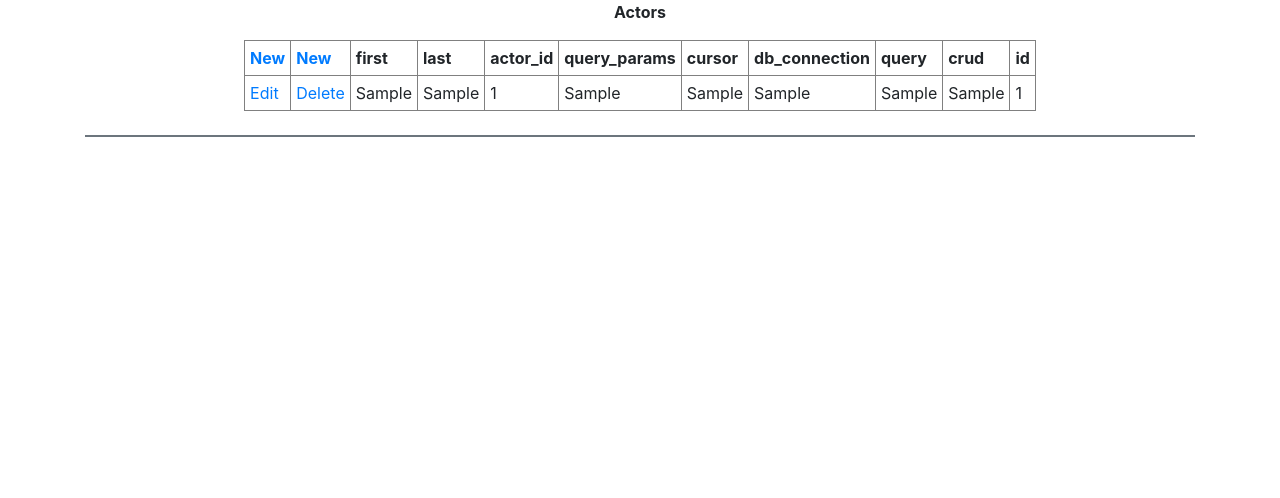
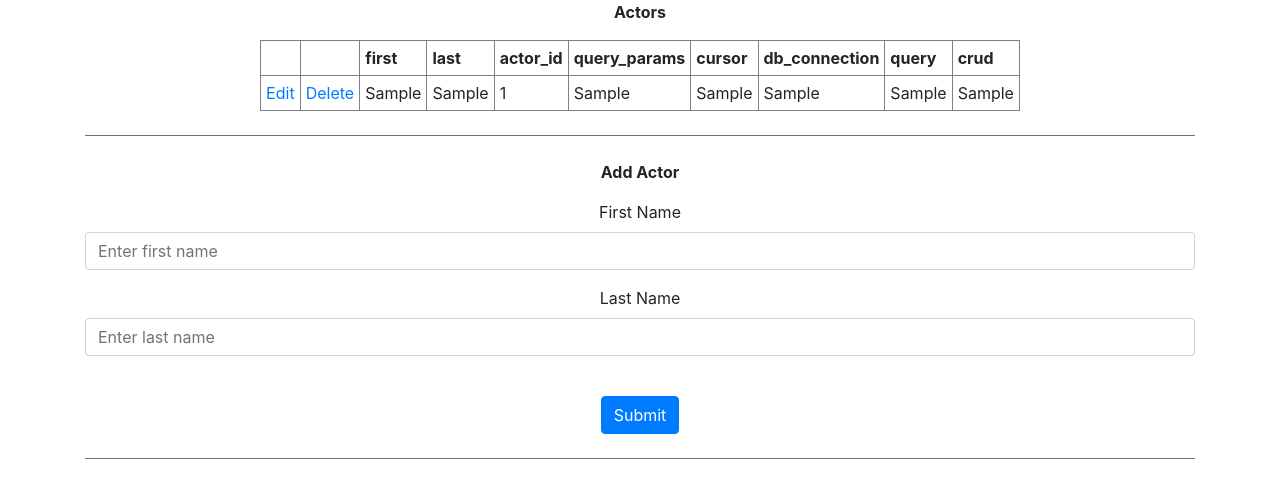
Before and after one commit to yoparky/flask_db_website, a Flask app: page /actors in a window 1280 px wide. Shown: the part 56-554 px from the top of the page. Run offline with Flask 2, Linux system fonts and the light colour scheme; tables that the repository leaves empty or names only in its code hold one stand-in row (values such as "Sample post"); some libraries are stand-ins or nearby versions.

Commit message:
Implement actors entity

```diff
--- a/website/templates/actors.html
+++ b/website/templates/actors.html
@@ -11,8 +11,9 @@
     <tr>
         <!-- Iterate through each key in the first entry to get the
         column name -->
-        <th><a href="new/new_actor.html">New</a></th> <!-- TODO -->
-        <th><a href="new/new_actor.html">New</a></th> <!-- TODO -->
+        <th><a href="#"></a></th>
+        <th><a href="#"></a></th>
+        {% if actors|length > 0 %}
             {% for key in actors[0].keys() %}
 
             <!-- Create a <th> tag with the key inside of it, this will be
@@ -21,14 +22,16 @@
 
             <!-- End of this for loop -->
             {% endfor %}
+        {% endif %}
+
     </tr>
     <tbody>
 
-    <!-- Now, iterate through every person in bsg_people -->
+    <!-- Now, iterate through every row -->
     {% for person in actors %}
     <tr>
-        <td><a href="edit/edit_actor.html">Edit</a></td> <!-- TODO -->
-        <td><a href="delete/delete_actor.html">Delete</a></td> <!-- TODO -->
+        <td><a href="edit_actor/{{person.actor_id}}">Edit</a></td>
+        <td><a href="delete_actor/{{person.actor_id}}">Delete</a></td>
         <!-- Then iterate through every key in the current person dictionary -->
         {% for key in person.keys() %}
         <!-- Create a <td> element with the value of that key in it -->
@@ -38,6 +41,28 @@
     {% endfor %}
 </table>
 <br />
+{% endblock %}
 
+{% block form %}
+
+<!-- Form -->
+<div id="container">
+    <form method="POST" id="New_Person">
+        <br />
+        <p><strong>Add Actor</strong></p>
+        <div class="form-group">
+            <label for="fname">First Name</label>
+            <input type="text" class="form-control" id="fname" name="fname" placeholder="Enter first name">
+        </div>
+        <div class="form-group">
+            <label for="lname">Last Name</label>
+            <input type="text" class="form-control" id="lname" name="lname" placeholder="Enter last name">
+        </div>
+        <br />
+        <button type="submit" class="btn btn-primary">Submit</button>
+        <br />
+        <br />
+    </form>
+</div>
 
 {% endblock %}
--- a/website/views_actors.py
+++ b/website/views_actors.py
@@ -3,61 +3,68 @@
 from .database import db_connector as db
 from .database import script
 
-#TODO: Implement off of the views_employee.py file. DONE THIS
-
 views_actors = Blueprint('views_actors', __name__)
 # connect to database
 db_connection = db.connect_to_database()
 
+
 @views_actors.route('/actors', methods=["POST", "GET"])
 def actors():
-    if request.method == "GET":
-        query = "SELECT * FROM Actors;"
-        cursor = db.execute_query(db_connection=db_connection, query=query)
-        result = cursor.fetchall()
-        return render_template("actors.html", actors=result)
+    if request.method == "POST":
+        # grab input
+        fname = request.form["fname"]
+        lname = request.form["lname"]
+        # validate - Should refactor
+        if len(fname) < 2:
+            script.flashMessage('First name', 1, 'error')
+        elif len(lname) < 2:
+            script.flashMessage('Last name', 1, 'error')
+        else:
+            # add to db
+            query = "INSERT INTO Actors (first, last) VALUES (%s, %s)"
+            query_params=(fname, lname)
+            cursor = db.execute_query(db_connection=db_connection, query=query, query_params=query_params)
+            # flash success
+            script.flashMessage(crud='create')
 
-    if request.method == "POST" :
+    # Default to GET behavior and update table if entry added
+    query = "SELECT * FROM Actors;"
+    cursor = db.execute_query(db_connection=db_connection, query=query)
+    result = cursor.fetchall()
+    # a potential query2 that populates the dropdown etc.
+    return render_template("actors.html", actors=result)
 
-        first = request.form[ "first" ]
-        last = request.form[ "last" ]
-
-        query = "INSERT INTO Actors ( first , last )  VALUES ( %s , %s ) ; "
-        query_params = ( first , last )
-
-        cursor = db.execute_query( db_connection = db_connection , query = query , query_params = query_params )
-        script.flashMessage(crud='create')
-
-        return redirect("/actors")
-
-@views_actors.route( "/edit_actor/<int:id>" , methods = [ "GET" , "POST" ] )
-def edit_actor( id ) :
-
-    if request.method == "GET" :
-
-        # Default to GET behavior and update table if entry added
-        query = "SELECT * FROM Actors WHERE id='%s';"
-        cursor = db.execute_query(db_connection=db_connection, query=query, query_params=(id,))
-        result = cursor.fetchall()
-        # a potential query2 that populates the dropdown etc.
-        return render_template("edit/edit_employee.html", actors=result)
-
-    if request.method == "POST" :
-        first = request.form["first"]
-        last = request.form["last"]
-
-        query = "UPDATE Actors SET first = %s , last = %s WHERE actor_id = %s ; "
-        query_params = (first, last)
-        cursor = db.execute_query(db_connection=db_connection, query=query, query_params=query_params)
-
-        script.flashMessage(crud='update')
-        return redirect('/actors')
-
-
-@views_actors.route( "/delete_actor/<int:id>" , methods = [ "GET" , "POST" ] )
-def delete_actor( id ) :
-
-    query = "DELETE FROM Actors WHERE id = '%s';"
+@views_actors.route('/delete_actor/<int:id>')
+def delete_actor(id):
+    query = "DELETE FROM Actors WHERE actor_id = '%s';"
     db.execute_query(db_connection=db_connection, query=query, query_params=(id,))
     time.sleep(1)
     return redirect("/actors")
+
+@views_actors.route('/edit_actor/<int:id>', methods=["POST", "GET"])
+def edit_actor_id(id):
+
+    if request.method == "POST":
+        # grab input
+        fname = request.form["fname"]
+        lname = request.form["lname"]
+        # validate -- refactor maybe
+        if len(fname) < 2:
+            script.flashMessage('First name', 1, 'error')
+        elif len(lname) < 2:
+            script.flashMessage('Last name', 1, 'error')
+        else:
+            # add to db
+            query = "UPDATE Actors SET first = %s, last = %s WHERE actor_id = %s"
+            query_params=(fname, lname, id)
+            cursor = db.execute_query(db_connection=db_connection, query=query, query_params=query_params)
+            # flash success
+            script.flashMessage(crud='update')
+            return redirect('/actors')
+
+    # Default to GET behavior and update table if entry added
+    query = "SELECT * FROM Actors WHERE actor_id='%s';"
+    cursor = db.execute_query(db_connection=db_connection, query=query, query_params=(id,))
+    result = cursor.fetchall()
+    # a potential query2 that populates the dropdown etc.
+    return render_template("edit/edit_actor.html", actors=result)
```
Also changed, not shown: website/templates/edit/edit_actor.html (+53 -22 lines). Lines whose indentation alone changed are shown as unchanged.
